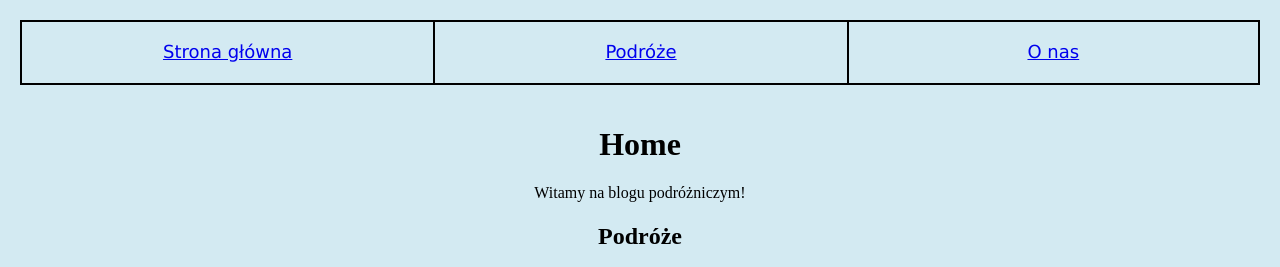
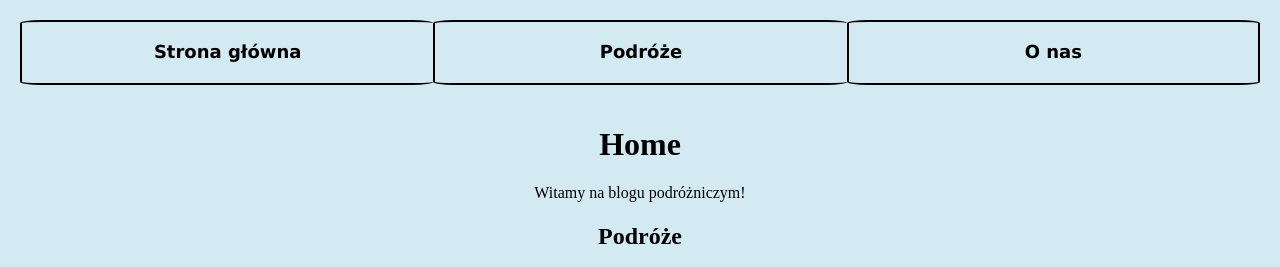
Before and after one commit to FriendlyLukas/holiday-blog, a plain HTML site: page index.html in a window 1280 px wide. Shown: the top 267 px of the page. Drawn offline with nearby package versions, Linux system fonts and the light colour scheme.

Commit message:
navigation links updated

```diff
--- a/css/navigation.css
+++ b/css/navigation.css
@@ -13,15 +13,35 @@
     .navigation { padding: 20px; }
   }
 
+
   .navigation__item{
     display: flex;
     align-items: center;
     justify-content: center;
     padding: 20px;
     border: 2px solid black;
-    text-decoration: none;
-
+    border-radius: 5%;
   }
 .navigation__item--border{
   border-right:0px;
 }
+
+.navigation__link{
+  text-decoration: none;
+  color: currentColor;
+  font-weight: bold;
+}
+.navigation__link:focus{
+  outline: 2px solid;
+}
+.navigation__link:hover{
+  color: crimson;
+  outline: none;
+}
+.navigation__link:active{
+  color: purple;
+  outline: none;
+}
+.navigation__link:visited{
+  color: black;
+}
--- a/index.html
+++ b/index.html
@@ -24,9 +24,9 @@
 <body class="body">
   <nav>
     <ol class="navigation">
-        <li class="navigation__item navigation__item--border"><a href="#strona-glowna">Strona główna</a></li>
-        <li class="navigation__item navigation__item--border"><a href="#podroze">Podróże</a></li>
-        <li class="navigation__item"><a href="#o-nas">O nas</a></li>
+        <li class="navigation__item navigation__item--border"><a class="navigation__link" href="#strona-glowna">Strona główna</a></li>
+        <li class="navigation__item navigation__item--border"><a class="navigation__link" href="#podroze">Podróże</a></li>
+        <li class="navigation__item"><a class="navigation__link" href="#o-nas">O nas</a></li>
     </ol>
   </nav>
   <H1 class="header" id="strona-glowna">Home</H1>
```
